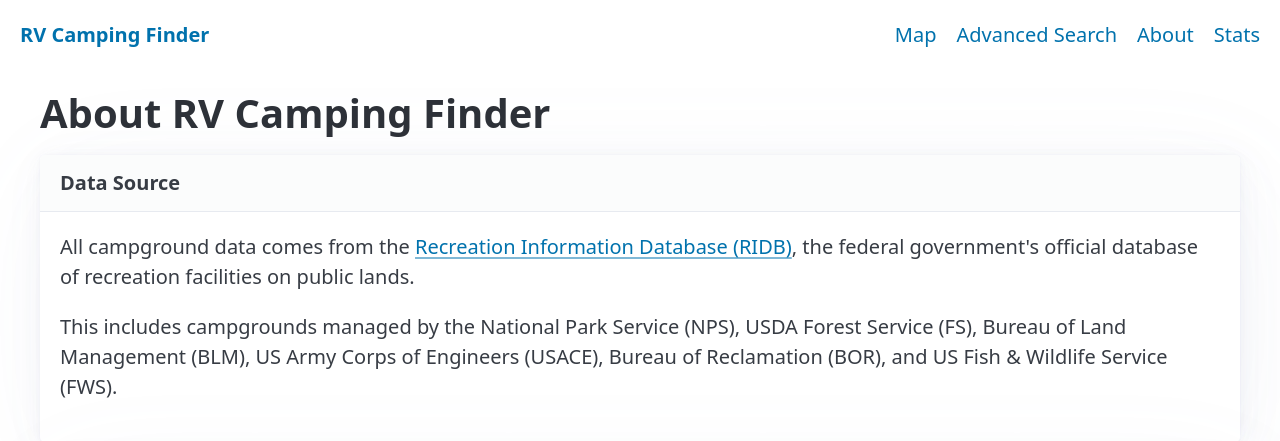
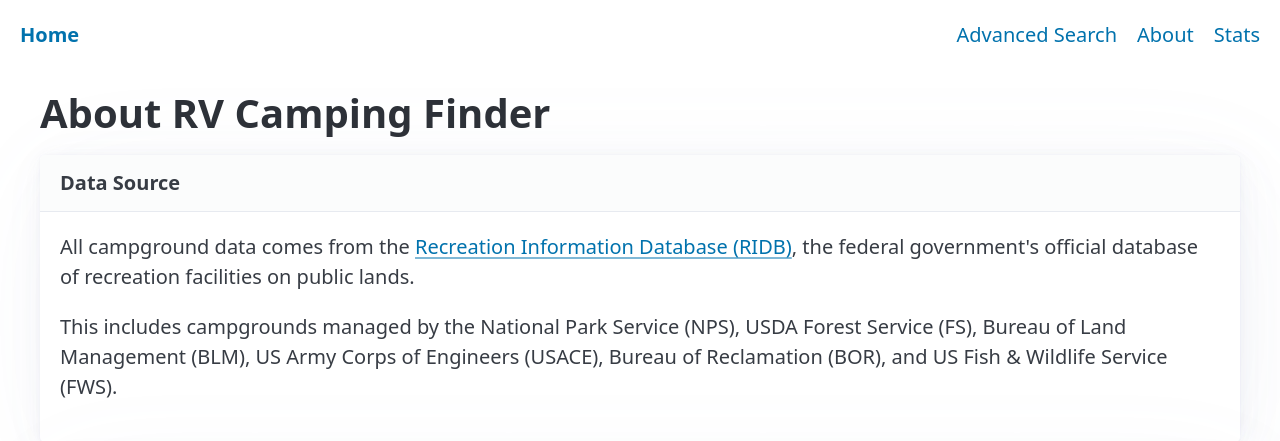
Before and after one commit to jessepdx/fedcamp, a Flask app: page /about in a window 1280 px wide. Shown: the top 441 px of the page. Run offline with Flask 3, Linux system fonts and the light colour scheme; some libraries are stand-ins or nearby versions.

Commit message:
Rename nav brand to Home and remove duplicate Map link
Co-Authored-By: Claude Opus 4.6 <noreply@anthropic.com>

```diff
--- a/templates/base.html
+++ b/templates/base.html
@@ -12,10 +12,9 @@
 <body>
     <nav class="container-fluid">
         <ul>
-            <li><a href="/" class="brand"><strong>RV Camping Finder</strong></a></li>
+            <li><a href="/" class="brand"><strong>Home</strong></a></li>
         </ul>
         <ul>
-            <li><a href="/">Map</a></li>
             <li><a href="/search-form">Advanced Search</a></li>
             <li><a href="/about">About</a></li>
             <li><a href="/stats">Stats</a></li>
```
